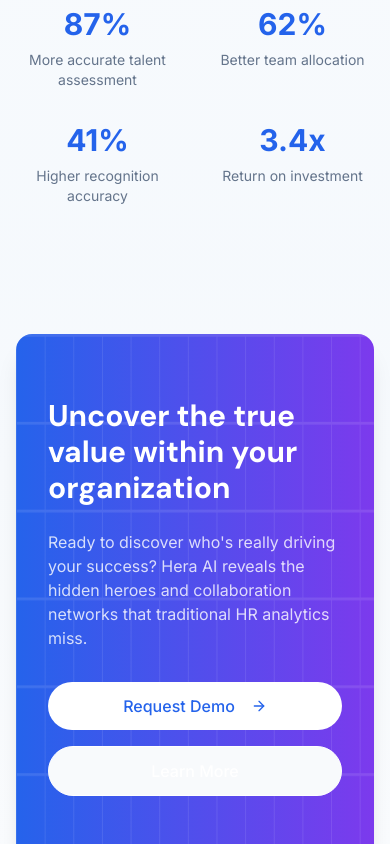
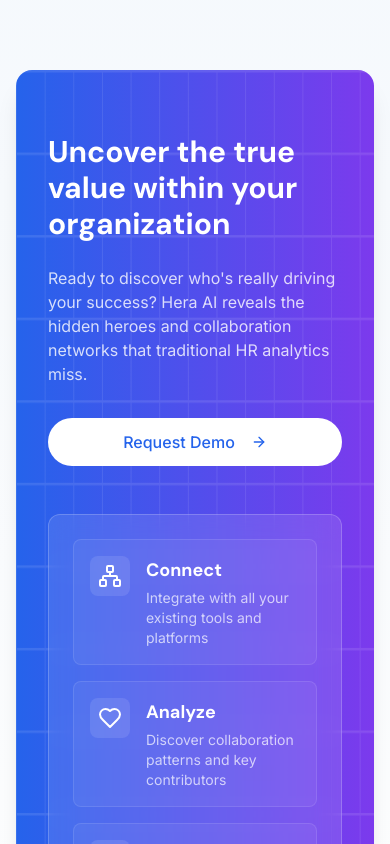
Before and after one commit to ChideraIbe123/Hera-Marketing-Page, a React (Vite) app: page / in a window 390 px wide. Shown: the part 8240-9084 px from the top of the page. Built offline with nearby package versions, Linux system fonts and the light colour scheme.

Commit message:
Refactor Testimonial Component
Removes the statistics section and non-functional buttons from the testimonial component.

```diff
--- a/src/components/CallToAction.tsx
+++ b/src/components/CallToAction.tsx
@@ -44,9 +44,6 @@ const CallToAction = () => {
                   >
                     Request Demo
                     <ArrowRight className="ml-2 h-5 w-5" />
-                  </Button>
-                  <Button variant="outline" className="text-white border-white hover:bg-white/10 rounded-full px-8 py-6 text-base font-medium">
-                    Learn More
                   </Button>
                 </div>
               </div>
--- a/src/components/Testimonial.tsx
+++ b/src/components/Testimonial.tsx
@@ -90,20 +90,6 @@ const Testimonial = () => {
             </div>
           </div>
         </div>
-
-        <div className="mt-16 grid grid-cols-2 md:grid-cols-4 gap-8 text-center">
-          {[
-            { number: "87%", text: "More accurate talent assessment" },
-            { number: "62%", text: "Better team allocation" },
-            { number: "41%", text: "Higher recognition accuracy" },
-            { number: "3.4x", text: "Return on investment" }
-          ].map((stat, i) => (
-            <div key={i} className="animate-fade-in" style={{ animationDelay: `${i * 0.1}s` }}>
-              <p className="text-3xl md:text-4xl font-bold text-primary mb-2">{stat.number}</p>
-              <p className="text-sm text-muted-foreground">{stat.text}</p>
-            </div>
-          ))}
-        </div>
       </div>
     </section>
   );
```
